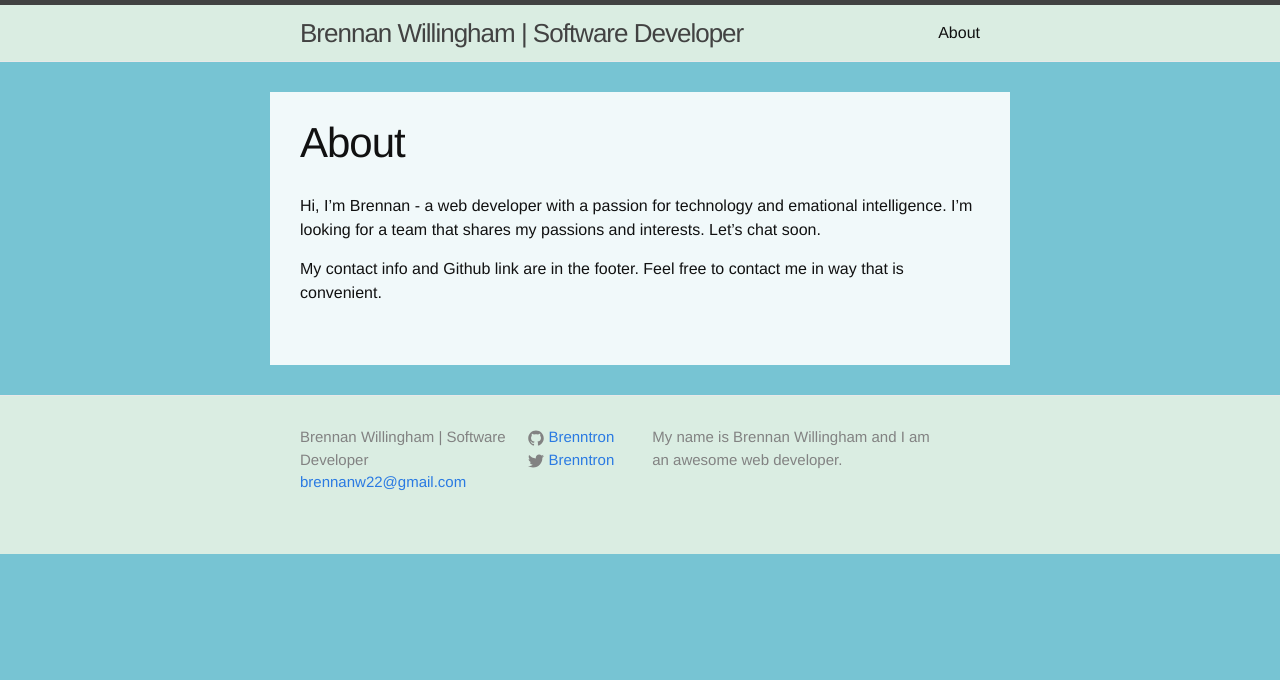
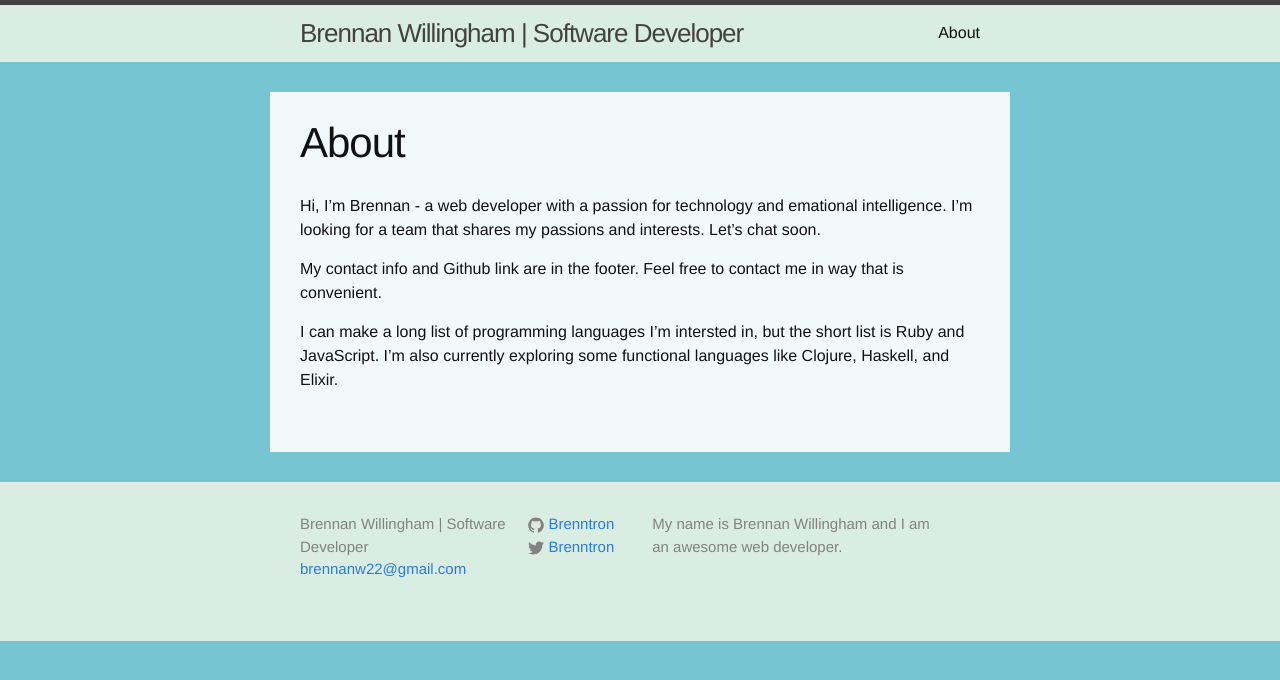
Before and after one commit to Brenntron/Brenntron.github.io, a Jekyll site: the page built from about.md, in a window 1280 px wide. Shown: the top 680 px of the page. Built offline with Jekyll 4.4.1, drawn with Linux system fonts in a browser that asks for light colours.

Commit message:
Fleshed out About just a little more.

```diff
--- a/about.md
+++ b/about.md
@@ -7,3 +7,5 @@ permalink: /about/
 Hi, I'm Brennan - a web developer with a passion for technology and emational intelligence. I'm looking for a team that shares my passions and interests. Let's chat soon.
 
 My contact info and Github link are in the footer. Feel free to contact me in way that is convenient.
+
+I can make a long list of programming languages I'm intersted in, but the short list is Ruby and JavaScript. I'm also currently exploring some functional languages like Clojure, Haskell, and Elixir.
```
